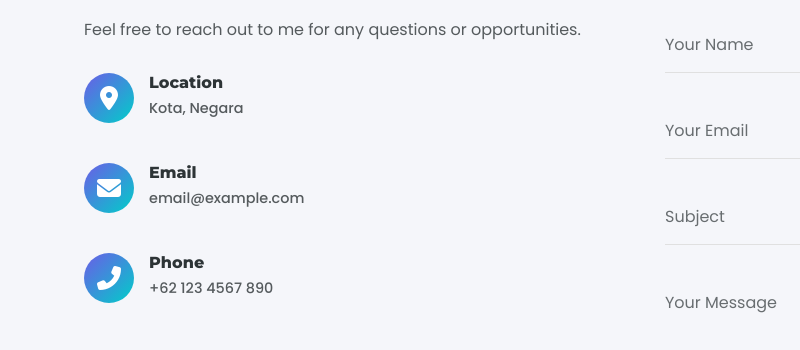
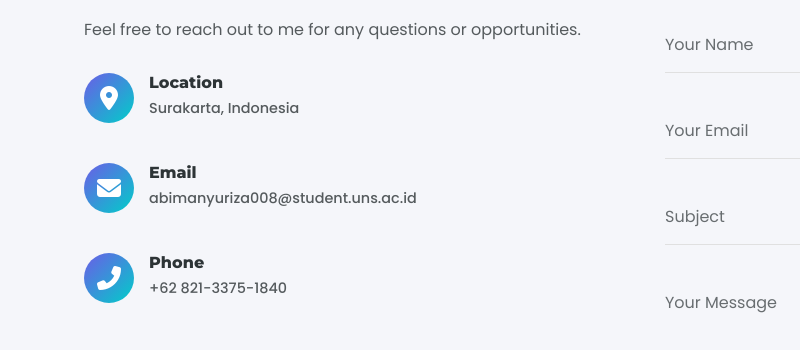
Before and after one commit to RzNDVy/UTSPEMBWEB, a plain HTML site: page contact.html in a window 1280 px wide. Shown: the part 282-632 px from the top of the page, 0-800 px from the left. Drawn offline with nearby package versions, Linux system fonts and the light colour scheme.

Commit message:
Update contact.html

```diff
--- a/contact.html
+++ b/contact.html
@@ -67,7 +67,7 @@
                 </div>
                 <div class="info-content">
                   <h4>Location</h4>
-                  <p>Kota, Negara</p>
+                  <p>Surakarta, Indonesia</p>
                 </div>
               </div>
 
@@ -77,7 +77,7 @@
                 </div>
                 <div class="info-content">
                   <h4>Email</h4>
-                  <p>email@example.com</p>
+                  <p>abimanyuriza008@student.uns.ac.id</p>
                 </div>
               </div>
 
@@ -87,7 +87,7 @@
                 </div>
                 <div class="info-content">
                   <h4>Phone</h4>
-                  <p>+62 123 4567 890</p>
+                  <p>+62 821-3375-1840</p>
                 </div>
               </div>
             </div>
```
